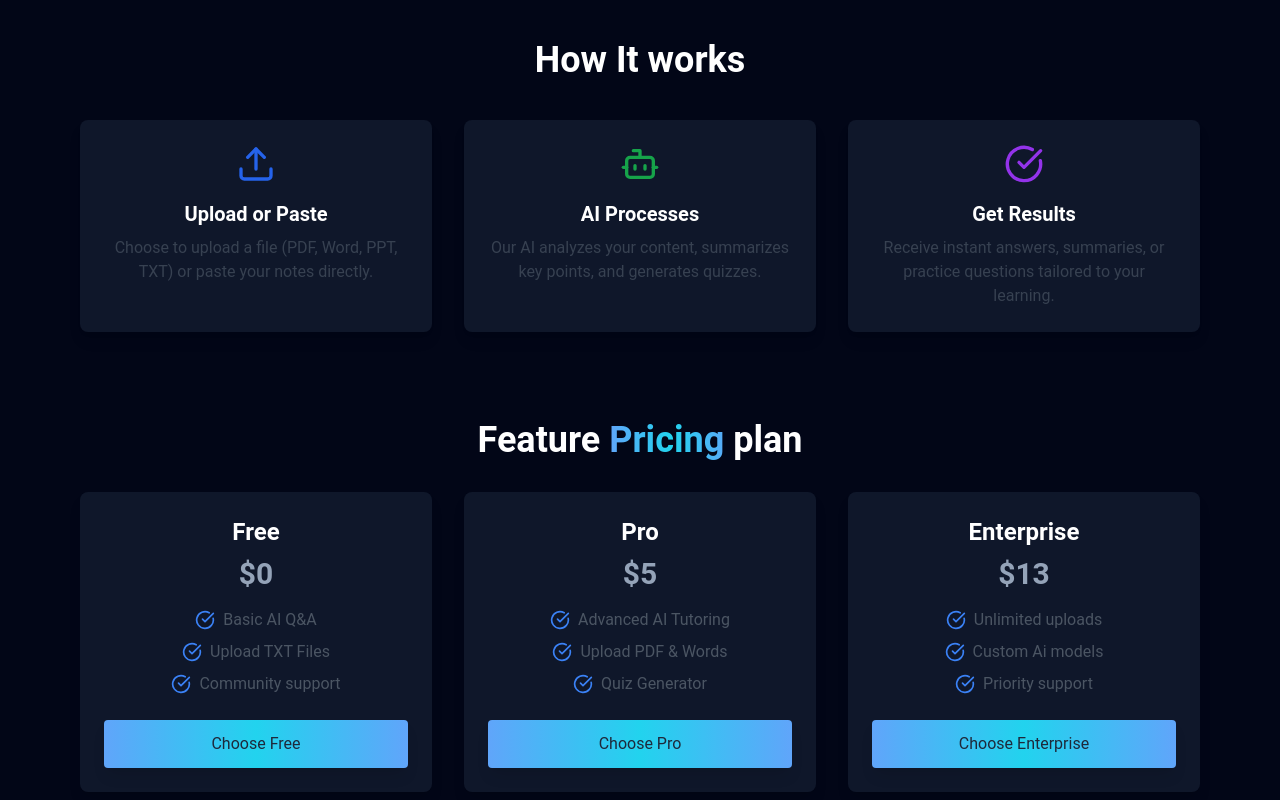
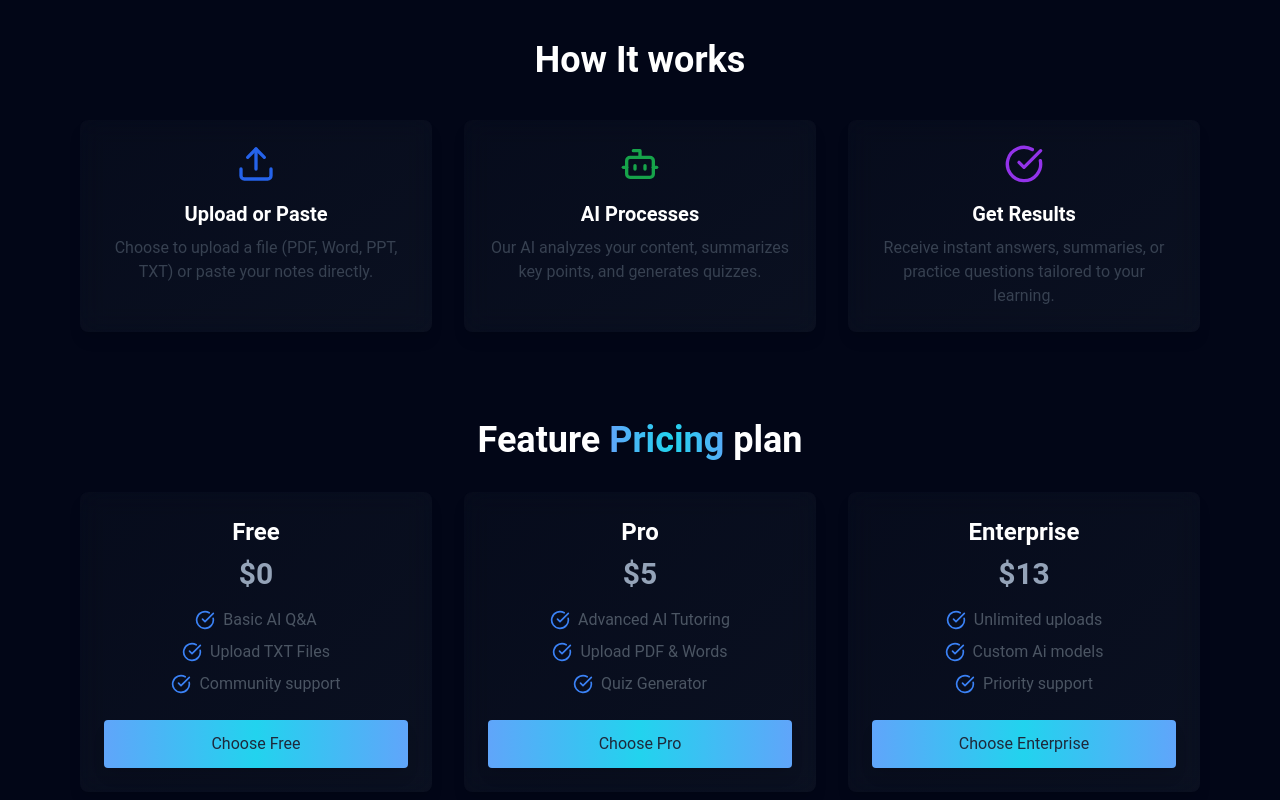
Before and after one commit to degifetise/React-TailwindProjects, a React (Vite) app: page / in a window 1280 px wide. Shown: the part 1740-2540 px from the top of the page. Built offline with nearby package versions, Linux system fonts and the light colour scheme.

Commit message:
Fix/all componestns added the same style background color and hover eefect to make them unique

```diff
--- a/src/components/HowItWorks.jsx
+++ b/src/components/HowItWorks.jsx
@@ -26,7 +26,7 @@ function HowItWorks() {
         {steps.map((step, index) => (
           <div
             key={index}
-            className="bg-slate-900 shadow-lg rounded-lg p-6 text-center"
+            className="bg-gradient-to-br from-gray-900/30 to-gray-800/30 backdrop-blur-md shadow-lg rounded-lg p-6 text-center hover:scale-105 hover:shadow-2xl transition-transform duration-300 ease-out"
           >
             {step.icon}
             <h3 className="text-xl font-semibold mt-4">{step.title}</h3>
--- a/src/components/Pricing.jsx
+++ b/src/components/Pricing.jsx
@@ -39,7 +39,7 @@ function Pricing() {
         {plans.map((plan, i) => (
           <div
             key={i}
-            className="bg-slate-900 backdrop-blur-lg shadow-lg rounded-lg p-6 text-center hover:scale-105"
+            className=" bg-gradient-to-br from-gray-900/30 to-gray-800/30 backdrop-blur-md shadow-lg rounded-lg p-6 text-center hover:scale-105 hover:shadow-2xl transition-transform duration-300 ease-out"
           >
             <h3 className="text-2xl font-semibold">{plan.name}</h3>
             <p className="text-3xl font-bold mt-2 text-slate-400">
@@ -49,7 +49,7 @@ function Pricing() {
             <ul className="mt-4 space-y-2 text-gray-600">
               {plan.features.map((f, k) => (
                 <li key={k} className="flex items-center justify-center gap-2">
-                  <CheckCircle className="text-blue-500 w-5 h-5"/> {f}
+                  <CheckCircle className="text-blue-500 w-5 h-5" /> {f}
                 </li>
               ))}
             </ul>
```
